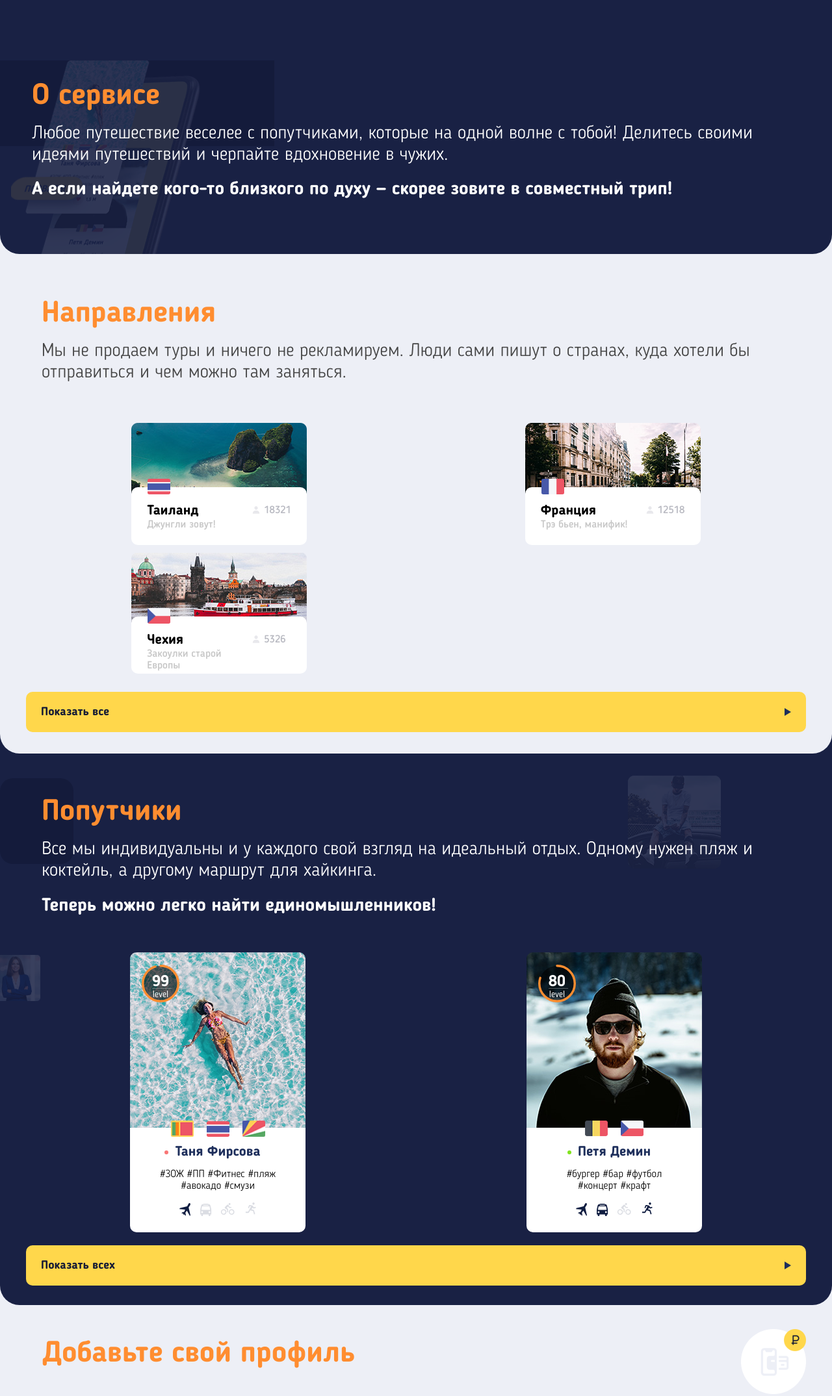
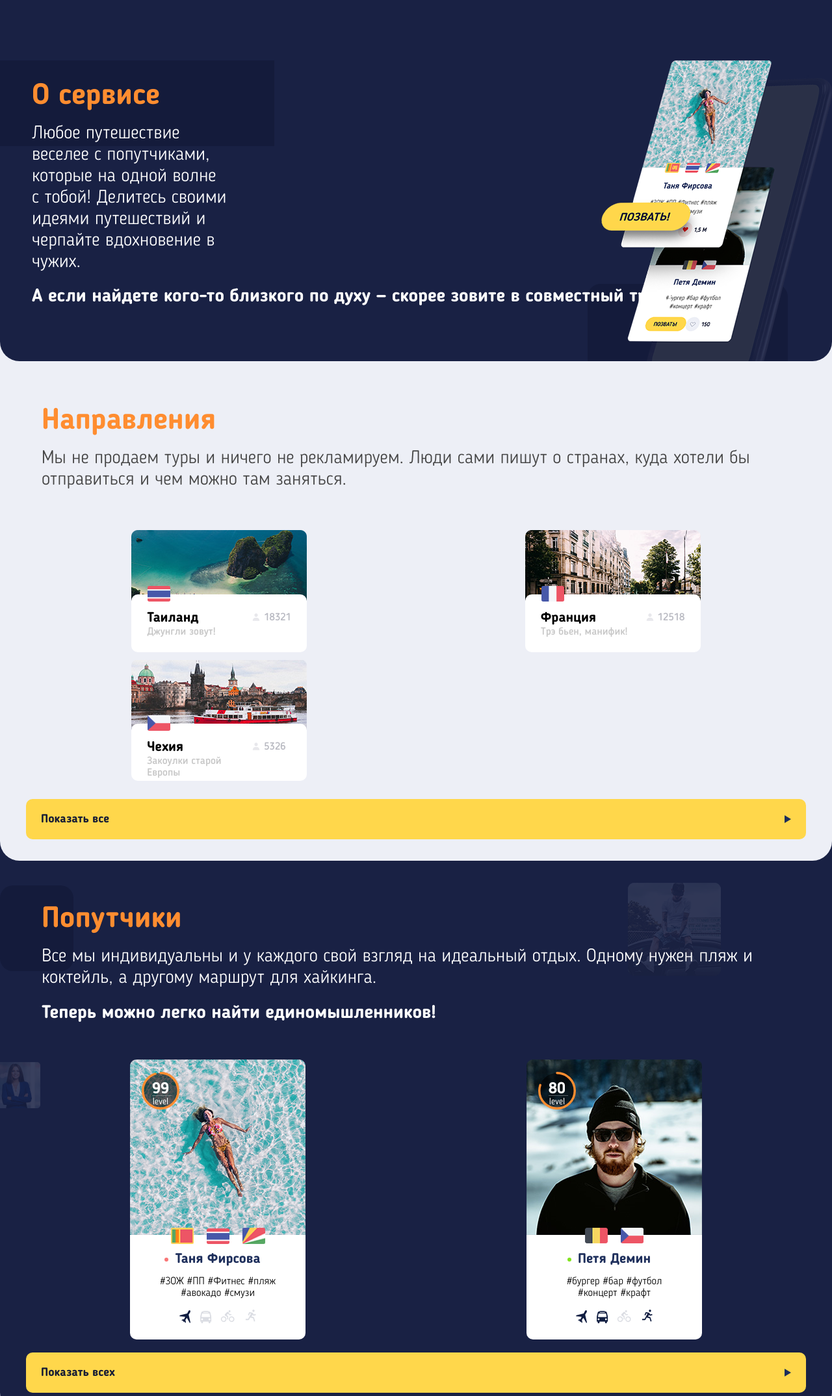
Before and after one commit to pestrige/974243-pognali-21, a website: page source/index.html in a window 1280 px wide. Shown: the part 1138-3287 px from the top of the page at 65% size. Drawn offline with nearby package versions, Linux system fonts and the light colour scheme; some packages are replaced by stand-ins of ours; files that its build step writes are made by us from their sources.

Commit message:
Продолжает адаптив

```diff
--- a/source/index.html
+++ b/source/index.html
@@ -161,7 +161,7 @@
           О сервисе
         </h2>
         <p class="about__text">
-          Любое путешествие веселее с&nbsp;попутчиками, которые на одной волне с тобой! Делитесь своими идеями
+          Любое путешествие веселее с&nbsp;попутчиками, которые на одной волне с&nbsp;тобой! Делитесь своими идеями
           путешествий и
           черпайте вдохновение в чужих.
         </p>
--- a/source/sass/blocks/about.scss
+++ b/source/sass/blocks/about.scss
@@ -24,6 +24,11 @@
   background-image: url("../img/bg/about-bg-mobile.png");
   background-repeat: no-repeat;
   background-position: 17px top;
+
+  @media (min-width: $tablet) {
+    background-image: url("../img/bg/about-bg-tablet.png");
+    background-position: right top;
+  }
 }
 
 .about__title {
@@ -33,6 +38,10 @@
 .about__text {
   margin-top: 0;
   margin-bottom: 20px;
+
+  @media (min-width: $tablet) {
+    width: 310px;
+  }
 }
 
 .about__text-strong {
--- a/source/sass/blocks/companions.scss
+++ b/source/sass/blocks/companions.scss
@@ -5,7 +5,7 @@
   padding-bottom: 30px;
   color: var(--contrast-text);
   background-color: var(--basic-400);
-  background-image: url("../img/bg/companions-bg-left-mobile.png");
+  background-image: url("../img/bg/companions-bg-woman-mobile.png");
   background-repeat: no-repeat;
   background-position: left 340px;
   border-bottom-left-radius: var(--border-radius);
@@ -26,7 +26,7 @@
 
 .companions__wrapper {
   padding-top: 98px;
-  background-image: url("../img/bg/companions-bg-right.png");
+  background-image: url("../img/bg/companions-bg-man.png");
   background-repeat: no-repeat;
   background-position: 85% 64px;
 }
```
Also changed, not shown: source/img/bg/about-bg-tablet.png (added), source/img/bg/companions-bg-man.png (renamed from source/img/bg/companions-bg-right.png), source/img/bg/companions-bg-woman-mobile.png (renamed from source/img/bg/companions-bg-left-mobile.png), source/img/bg/companions-bg-woman-tablet.png (added), source/img/bg/ways-bg-tablet.png (added), source/img/content/companion-demin-tablet@2x.png (added), source/img/content/companion-demin-tabletpng.png (added), source/img/content/companion-firsova-tablet.png (added), source/img/content/companion-firsova-tablet@2x.png (added), source/img/content/czech-tablet.png (added), source/img/content/czech-tablet@2x.png (added), source/img/content/france-tablet.png (added), source/img/content/france-tablet@2x.png (added), source/img/content/thailand-tablet.png (added), 2 more files.
